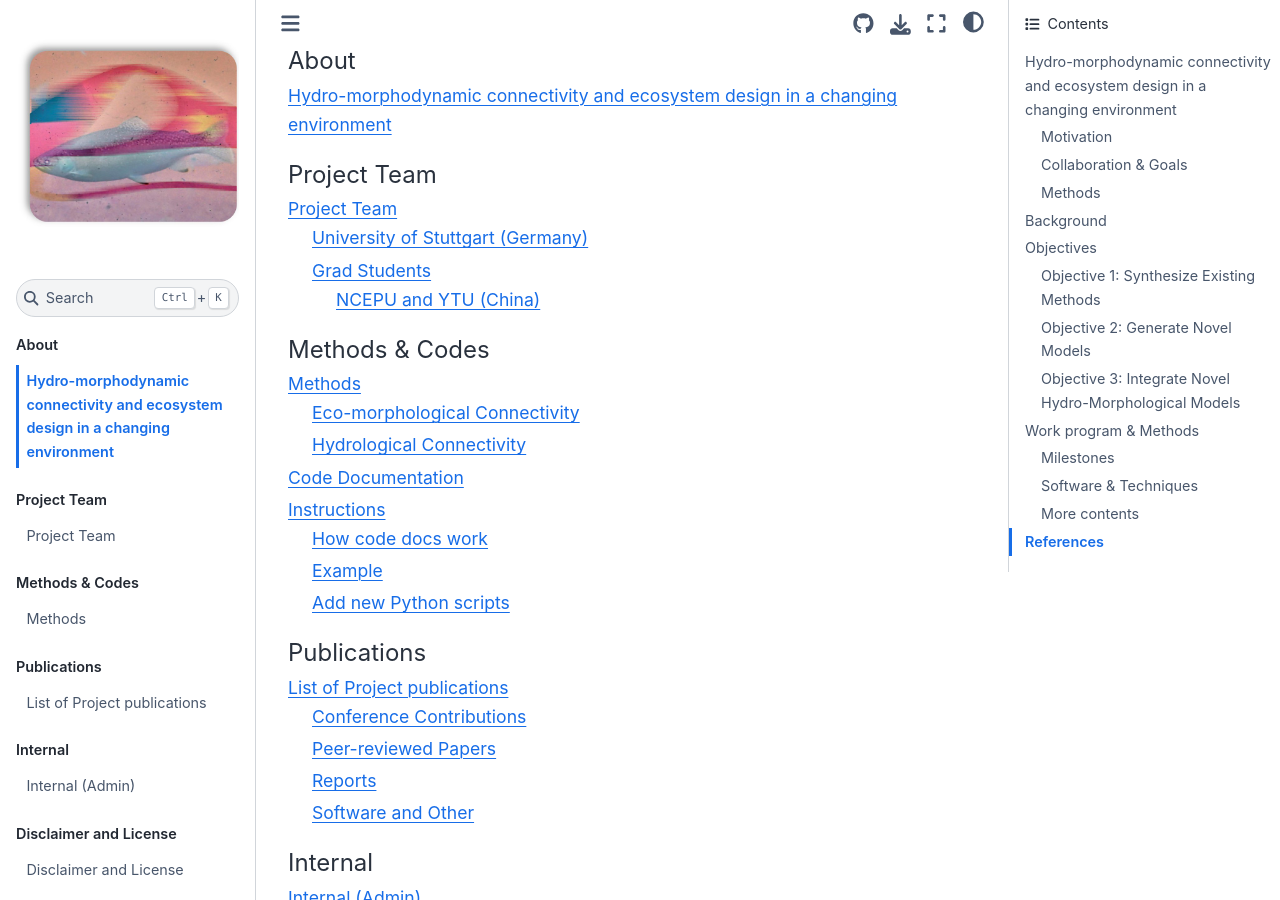
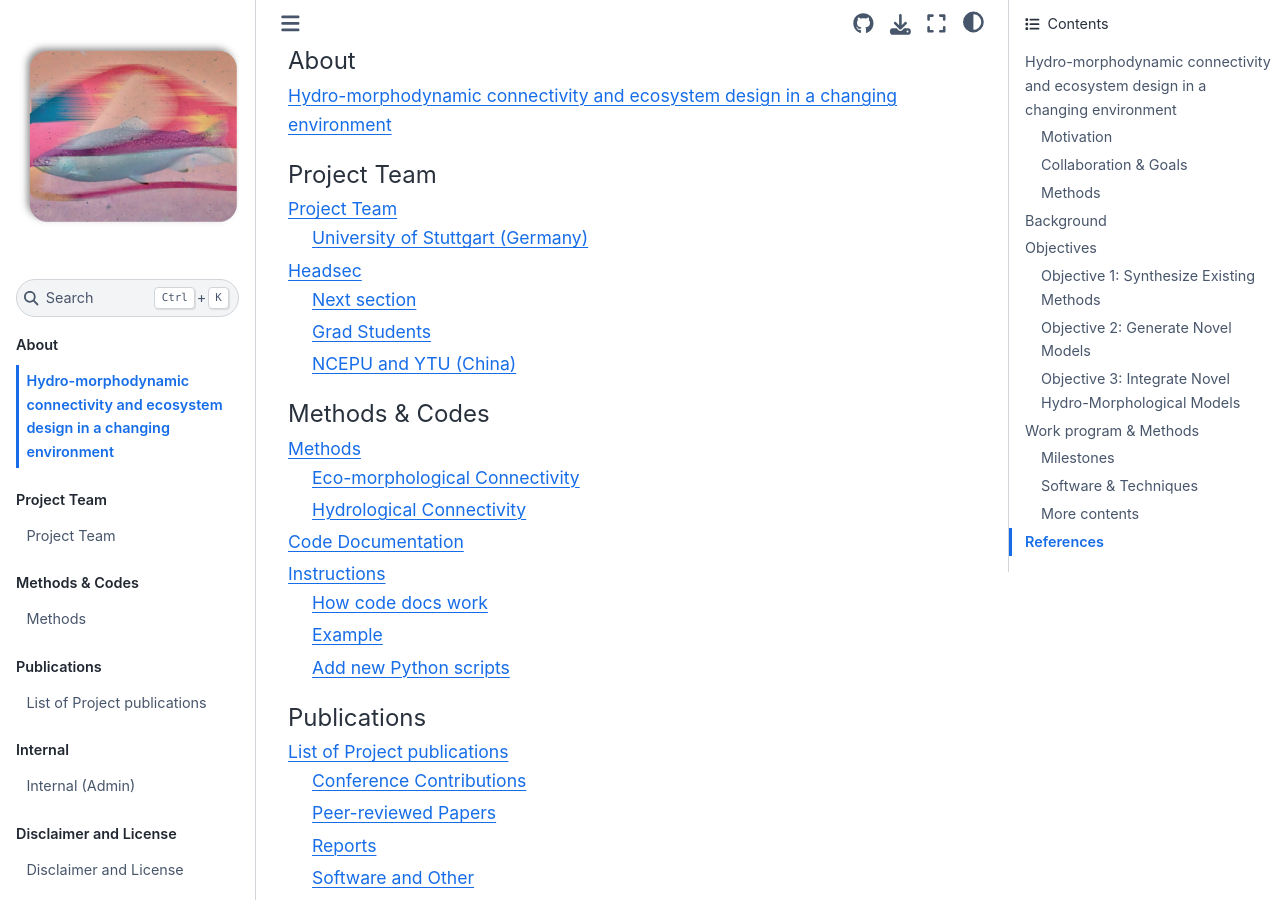
Before and after one commit to sschwindt/econnect, a Sphinx documentation site: the page built from docs/index.rst, in a window 1280 px wide and 900 px high, scrolled down 9801 px. Built offline with Sphinx 7.4.7 and the Sphinx Book theme 1.1.4, drawn with Linux system fonts in a browser that asks for light colours.

```diff
--- a/docs/index.rst
+++ b/docs/index.rst
@@ -140,7 +140,7 @@ More contents
 ~~~~~~~~~~~~~
 
 .. toctree::
-    :maxdepth: 1
+    :maxdepth: 0
     :caption: About
 
     self
--- a/docs/team.rst
+++ b/docs/team.rst
@@ -13,38 +13,42 @@ The permanent team of researchers working on this project from the University of
 
 In addition, the project will be aided by the university's innovative graduation students.
 
+Headsec
+=======
+
 .. sidebar:: Sebastian Schwindt
 
-    Dr. sc. Sebastian Schwindt is the head of the hydro-morphodynamics research group Institute for Modelling Hydraulic and Environmental Systems (IWS, University of Stuttgart). His research focuses on numerical analyses, Python programming, sediment transport, ecohydraulics, and ecosystem design. He completed his Bachelor (2010) and Master (2012) studies at the Technical University of Munich (Germany) in Environmental Engineering and accomplished his doctorate at the Ecole Polytechnique fédérale de Lausanne (EPFL, Switzerland). Between 2017 and 2019, Sebastian Schwindt pursued postdoctoral research at the University of California, Davis (USA) with Prof. Greg Pasternack. The emphasis of his postdoctoral research was on the ecohydraulic enhancement of the Yuba River (California, USA). In this project, he is the PI on behalf of the research team from the University of Stuttgart.
+    .. image:: https://www.iws.uni-stuttgart.de/img/iws/mitarbeiter/Sebastian_Schwindt_LWW.jpg?__scale=w:220,h:220,cx:0,cy:94,cw:750,ch:750
 
-    .. figure:: https://www.iws.uni-stuttgart.de/img/iws/mitarbeiter/Sebastian_Schwindt_LWW.jpg?__scale=w:220,h:220,cx:0,cy:94,cw:750,ch:750
-        :alt: schwindt
-        :figwidth: 100%
-        :align: center
+Dr. sc. Sebastian Schwindt is the head of the hydro-morphodynamics research group Institute for Modelling Hydraulic and Environmental Systems (IWS, University of Stuttgart). His research focuses on numerical analyses, Python programming, sediment transport, ecohydraulics, and ecosystem design. He completed his Bachelor (2010) and Master (2012) studies at the Technical University of Munich (Germany) in Environmental Engineering and accomplished his doctorate at the Ecole Polytechnique fédérale de Lausanne (EPFL, Switzerland). Between 2017 and 2019, Sebastian Schwindt pursued postdoctoral research at the University of California, Davis (USA) with Prof. Greg Pasternack. The emphasis of his postdoctoral research was on the ecohydraulic enhancement of the Yuba River (California, USA). In this project, he is the PI on behalf of the research team from the University of Stuttgart.
 
-.. sidebar:: Silke Wieprecht
+Next section
+------------
 
-    Prof. Dr.-Ing. Silke Wieprecht is the Head of the Department of Hydraulic Engineering and Water Resources Management at the IWS (University of Stuttgart). She has long-standing experience in hydraulic engineering with a focus on sediment transport since her early career. Find out more about Silke Wieprecht and her awarded research on her `personal website <https://www.iws.uni-stuttgart.de/institut/team/Wieprecht-00005/>`_.
+..
+    .. sidebar:: Silke Wieprecht
 
-    .. figure:: https://www.iws.uni-stuttgart.de/img/iws/mitarbeiter/Silke_Wieprecht_LWW.jpg?__scale=w:220,h:220,cx:0,cy:0,cw:2000,ch:2000
-        :alt: wieprecht
-        :figwidth:100%
-        :align: center
+        Prof. Dr.-Ing. Silke Wieprecht is the Head of the Department of Hydraulic Engineering and Water Resources Management at the IWS (University of Stuttgart). She has long-standing experience in hydraulic engineering with a focus on sediment transport since her early career. Find out more about Silke Wieprecht and her awarded research on her `personal website <https://www.iws.uni-stuttgart.de/institut/team/Wieprecht-00005/>`_.
+
+        .. figure:: https://www.iws.uni-stuttgart.de/img/iws/mitarbeiter/Silke_Wieprecht_LWW.jpg?__scale=w:220,h:220,cx:0,cy:0,cw:2000,ch:2000
+            :alt: wieprecht
+            :figwidth:100%
+            :align: center
 
 
-.. sidebar:: Stefan Haun
+    .. sidebar:: Stefan Haun
 
-    Dr. Stefan Haun is the head of the `Hydraulic Laboratory <https://www.iws.uni-stuttgart.de/en/hydraulic-laboratory/>`_ of the Department of Hydraulic Engineering and Water Resources Management at the IWS (University of Stuttgart). He and his team of the hydraulic lab support this project with their expertise in fieldwork methods for collecting essential data such as grain size information or the degree of riverbed clogging.
+        Dr. Stefan Haun is the head of the `Hydraulic Laboratory <https://www.iws.uni-stuttgart.de/en/hydraulic-laboratory/>`_ of the Department of Hydraulic Engineering and Water Resources Management at the IWS (University of Stuttgart). He and his team of the hydraulic lab support this project with their expertise in fieldwork methods for collecting essential data such as grain size information or the degree of riverbed clogging.
 
-    .. figure:: https://www.iws.uni-stuttgart.de/img/iws/mitarbeiter/Stefan_Haun_LWW_VA.jpg?__scale=w:220,h:220,cx:0,cy:76,cw:889,ch:889
-        :alt: haun
-        :figwidth: 100%
-        :align: center
+        .. figure:: https://www.iws.uni-stuttgart.de/img/iws/mitarbeiter/Stefan_Haun_LWW_VA.jpg?__scale=w:220,h:220,cx:0,cy:76,cw:889,ch:889
+            :alt: haun
+            :figwidth: 100%
+            :align: center
 
 
-.. sidebar:: Young Researcher
+    .. sidebar:: Young Researcher
 
-    Coming soon
+        Coming soon
 
 .. _opportunities:
 
@@ -58,7 +62,7 @@ Opportunities for Bachelor and Master Theses within this project are already ava
 
 
 NCEPU and YTU  (China)
-~~~~~~~~~~~~~~~~~~~~~~
+----------------------
 
 Researchers from NCEPU (North China Electric Power University) and Yantai University (YTU) include:
 
```
